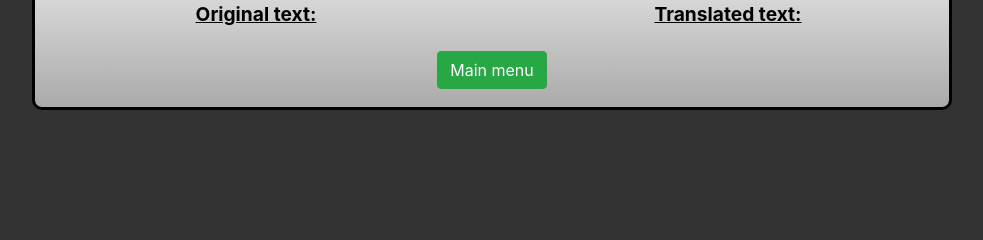
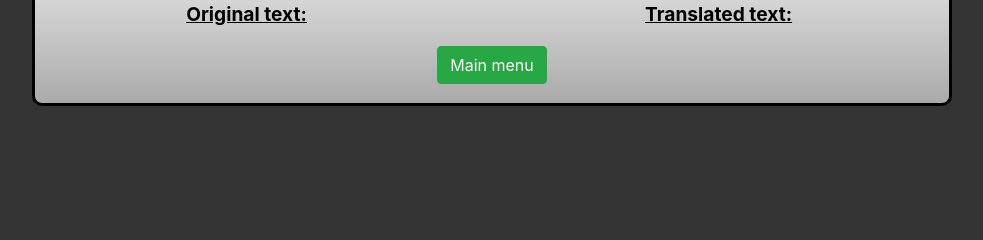
Before and after one commit to matsmolinski/tourist-helper, a Flask app: template WebApp/templates/translations_details.html in a window 1280 px wide. Shown: the part 200-440 px from the top of the page, without its empty margins (148-1131 px from the left). Run offline with Flask 2, Linux system fonts and the light colour scheme; the template is opened without the code that fills it, so the values that code supplies are empty; some libraries are stand-ins or nearby versions.

Commit message:
presenting result fix

```diff
--- a/WebApp/static/css/details.css
+++ b/WebApp/static/css/details.css
@@ -28,3 +28,7 @@
 .btn-primary {
     margin: 0 0 2% 0;
 }
+
+.col-text {
+    padding: 0 7% 0 5%;
+}
--- a/WebApp/templates/translations_details.html
+++ b/WebApp/templates/translations_details.html
@@ -30,11 +30,11 @@
                     <div class="col-12"><img class="translation-image" src="{{image_url}}"></div>
                 </div>
                 <div class="row">
-                    <div class="col-6">
+                    <div class="col-6 col-text">
                         <div class="column-description">Original text:</div>
                         <div class="column-content">{{original_text}}</div>
                     </div>
-                    <div class="col-6">
+                    <div class="col-6 col-text">
                         <div class="column-description">Translated text:</div>
                         <div class="column-content">{{translation_text}}</div>
                     </div>
```
